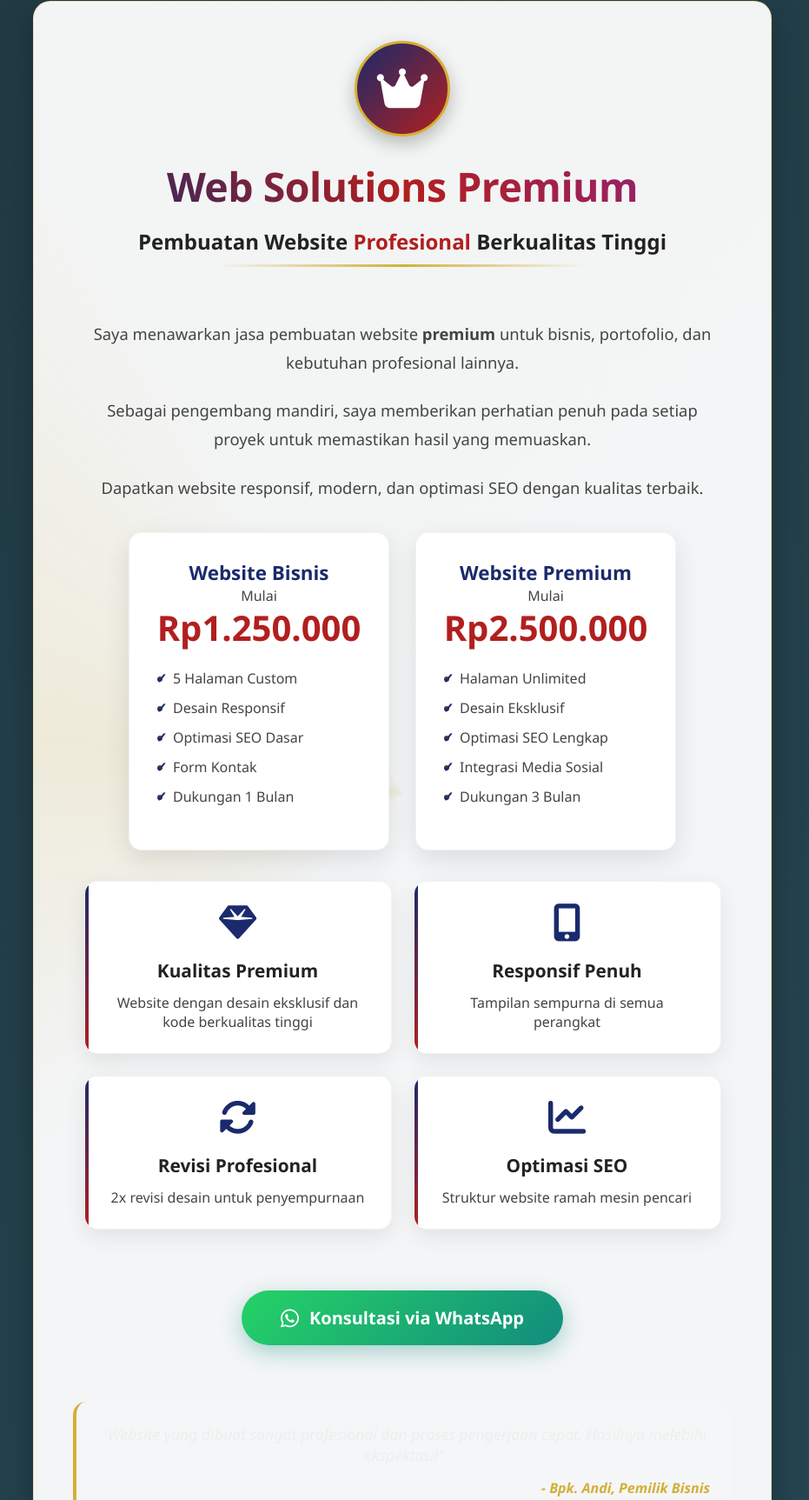
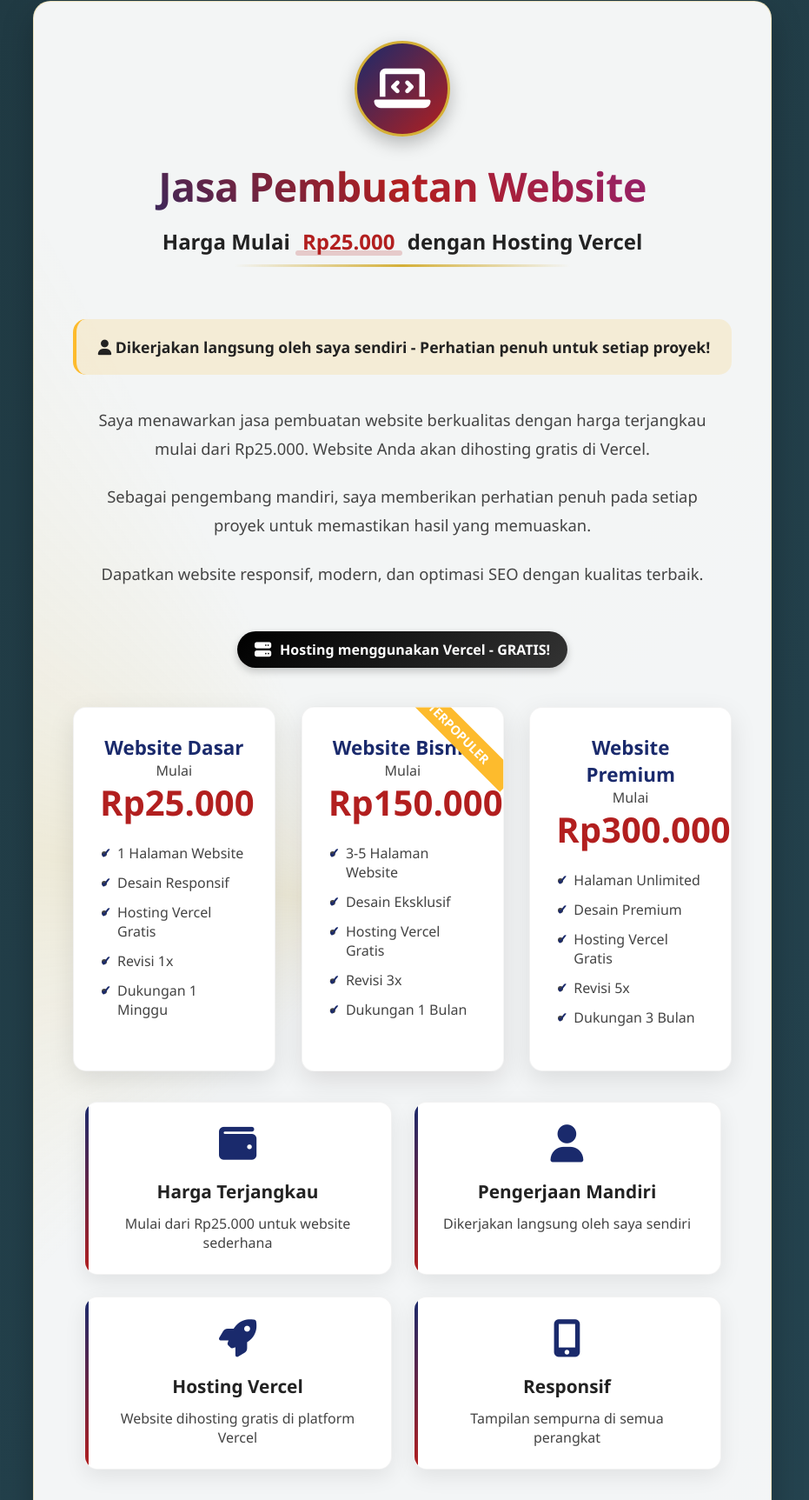
Before and after one commit to Zitakikun12/Website-Rezky, a plain HTML site: page index.html in a window 1280 px wide. Shown: the part 44-1769 px from the top of the page at 87% size, without its empty margins (177-1108 px from the left). Drawn offline with Linux system fonts and the light colour scheme.

Commit message:
Update index.html

```diff
--- a/index.html
+++ b/index.html
@@ -3,7 +3,7 @@
 <head>
     <meta charset="UTF-8">
     <meta name="viewport" content="width=device-width, initial-scale=1.0">
-    <title>Web Solutions Premium - Pembuatan Website Profesional</title>
+    <title>Jasa Pembuatan Website - Mulai Rp25.000</title>
     <link rel="stylesheet" href="https://cdnjs.cloudflare.com/ajax/libs/font-awesome/6.4.0/css/all.min.css">
     <style>
         :root {
@@ -141,6 +141,20 @@
             color: var(--secondary);
             font-weight: 700;
             position: relative;
+            display: inline-block;
+            padding: 0 8px;
+        }
+
+        .highlight::after {
+            content: '';
+            position: absolute;
+            bottom: 0;
+            left: 0;
+            width: 100%;
+            height: 6px;
+            background: rgba(178, 31, 31, 0.2);
+            z-index: -1;
+            border-radius: 3px;
         }
 
         .content {
@@ -314,6 +328,21 @@
             box-shadow: 0 10px 30px rgba(0, 0, 0, 0.1);
             border: 1px solid rgba(0, 0, 0, 0.05);
             max-width: 300px;
+            position: relative;
+            overflow: hidden;
+        }
+
+        .price-card.popular::before {
+            content: 'TERPOPULER';
+            position: absolute;
+            top: 15px;
+            right: -30px;
+            background: var(--accent);
+            color: white;
+            padding: 5px 35px;
+            transform: rotate(45deg);
+            font-size: 0.9rem;
+            font-weight: bold;
         }
 
         .price-card h3 {
@@ -358,6 +387,40 @@
             font-weight: bold;
             position: absolute;
             left: -20px;
+        }
+
+        .vercel-badge {
+            background: linear-gradient(135deg, #000, #333);
+            color: white;
+            padding: 10px 20px;
+            border-radius: 30px;
+            display: inline-flex;
+            align-items: center;
+            gap: 10px;
+            margin: 15px 0;
+            font-weight: 600;
+            box-shadow: 0 4px 10px rgba(0, 0, 0, 0.2);
+        }
+
+        .vercel-badge i {
+            color: #fff;
+            font-size: 1.2rem;
+        }
+
+        .personal-note {
+            background: rgba(253, 187, 45, 0.15);
+            padding: 20px;
+            border-radius: 15px;
+            margin: 25px 0;
+            border-left: 4px solid var(--accent);
+            text-align: center;
+        }
+
+        .personal-note p {
+            font-size: 1.1rem;
+            margin: 0;
+            font-weight: 600;
+            color: var(--dark);
         }
 
         @media (max-width: 768px) {
@@ -407,40 +470,59 @@
     <div class="container">
         <div class="header">
             <div class="logo">
-                <i class="fas fa-crown"></i>
+                <i class="fas fa-laptop-code"></i>
             </div>
-            <h1>Web Solutions Premium</h1>
-            <div class="tagline">Pembuatan Website <span class="highlight">Profesional</span> Berkualitas Tinggi</div>
+            <h1>Jasa Pembuatan Website</h1>
+            <div class="tagline">Harga Mulai <span class="highlight">Rp25.000</span> dengan Hosting Vercel</div>
+        </div>
+
+        <div class="personal-note">
+            <p><i class="fas fa-user"></i> Dikerjakan langsung oleh saya sendiri - Perhatian penuh untuk setiap proyek!</p>
         </div>
 
         <div class="content">
-            <p>Saya menawarkan jasa pembuatan website <strong>premium</strong> untuk bisnis, portofolio, dan kebutuhan profesional lainnya.</p>
+            <p>Saya menawarkan jasa pembuatan website berkualitas dengan harga terjangkau mulai dari Rp25.000. Website Anda akan dihosting gratis di Vercel.</p>
 
             <p>Sebagai pengembang mandiri, saya memberikan perhatian penuh pada setiap proyek untuk memastikan hasil yang memuaskan.</p>
 
             <p>Dapatkan website responsif, modern, dan optimasi SEO dengan kualitas terbaik.</p>
         </div>
 
+        <div class="vercel-badge">
+            <i class="fas fa-server"></i> Hosting menggunakan Vercel - GRATIS!
+        </div>
+
         <div class="pricing">
             <div class="price-card">
+                <h3>Website Dasar</h3>
+                <div class="price">Rp25.000</div>
+                <ul>
+                    <li>1 Halaman Website</li>
+                    <li>Desain Responsif</li>
+                    <li>Hosting Vercel Gratis</li>
+                    <li>Revisi 1x</li>
+                    <li>Dukungan 1 Minggu</li>
+                </ul>
+            </div>
+            <div class="price-card popular">
                 <h3>Website Bisnis</h3>
-                <div class="price">Rp1.250.000</div>
+                <div class="price">Rp150.000</div>
                 <ul>
-                    <li>5 Halaman Custom</li>
-                    <li>Desain Responsif</li>
-                    <li>Optimasi SEO Dasar</li>
-                    <li>Form Kontak</li>
+                    <li>3-5 Halaman Website</li>
+                    <li>Desain Eksklusif</li>
+                    <li>Hosting Vercel Gratis</li>
+                    <li>Revisi 3x</li>
                     <li>Dukungan 1 Bulan</li>
                 </ul>
             </div>
             <div class="price-card">
                 <h3>Website Premium</h3>
-                <div class="price">Rp2.500.000</div>
+                <div class="price">Rp300.000</div>
                 <ul>
                     <li>Halaman Unlimited</li>
-                    <li>Desain Eksklusif</li>
-                    <li>Optimasi SEO Lengkap</li>
-                    <li>Integrasi Media Sosial</li>
+                    <li>Desain Premium</li>
+                    <li>Hosting Vercel Gratis</li>
+                    <li>Revisi 5x</li>
                     <li>Dukungan 3 Bulan</li>
                 </ul>
             </div>
@@ -448,48 +530,48 @@
 
         <div class="features">
             <div class="feature">
-                <i class="fas fa-gem"></i>
-                <h3>Kualitas Premium</h3>
-                <p>Website dengan desain eksklusif dan kode berkualitas tinggi</p>
+                <i class="fas fa-wallet"></i>
+                <h3>Harga Terjangkau</h3>
+                <p>Mulai dari Rp25.000 untuk website sederhana</p>
+            </div>
+            <div class="feature">
+                <i class="fas fa-user"></i>
+                <h3>Pengerjaan Mandiri</h3>
+                <p>Dikerjakan langsung oleh saya sendiri</p>
+            </div>
+            <div class="feature">
+                <i class="fas fa-rocket"></i>
+                <h3>Hosting Vercel</h3>
+                <p>Website dihosting gratis di platform Vercel</p>
             </div>
             <div class="feature">
                 <i class="fas fa-mobile-alt"></i>
-                <h3>Responsif Penuh</h3>
+                <h3>Responsif</h3>
                 <p>Tampilan sempurna di semua perangkat</p>
-            </div>
-            <div class="feature">
-                <i class="fas fa-sync-alt"></i>
-                <h3>Revisi Profesional</h3>
-                <p>2x revisi desain untuk penyempurnaan</p>
-            </div>
-            <div class="feature">
-                <i class="fas fa-chart-line"></i>
-                <h3>Optimasi SEO</h3>
-                <p>Struktur website ramah mesin pencari</p>
             </div>
         </div>
 
         <a class="wa-button" id="waButton">
-            <i class="fab fa-whatsapp"></i> Konsultasi via WhatsApp
+            <i class="fab fa-whatsapp"></i> Pesan Sekarang via WhatsApp
         </a>
 
         <div class="testimonial">
-            <p>"Website yang dibuat sangat profesional dan proses pengerjaan cepat. Hasilnya melebihi ekspektasi!"</p>
-            <div class="testimonial-author">- Bpk. Andi, Pemilik Bisnis</div>
+            <p>"Website yang dibuat sangat bagus dengan harga terjangkau. Proses pengerjaan cepat dan hasilnya memuaskan!"</p>
+            <div class="testimonial-author">- Bpk. Andi, Pelanggan</div>
         </div>
     </div>
 
     <div class="footer">
-        <p><strong>© 2023 Web Solutions Premium</strong></p>
-        <p>Dikembangkan dengan standar profesional oleh <strong>Rezky</strong></p>
-        <p>Solusi digital berkualitas untuk kebutuhan bisnis Anda</p>
+        <p><strong>© 2023 Jasa Pembuatan Website</strong></p>
+        <p>Dikerjakan langsung oleh <strong>Rezky</strong> - Pengembang Mandiri</p>
+        <p>Solusi website berkualitas dengan harga terjangkau</p>
     </div>
 
     <script>
         document.addEventListener("DOMContentLoaded", function() {
             const waButton = document.getElementById("waButton");
             const nomorWA = "6282293836391";
-            const pesan = "Halo, saya tertarik dengan jasa pembuatan website profesional Anda. Bisa diskusi lebih lanjut?";
+            const pesan = "Halo, saya tertarik dengan jasa pembuatan website mulai dari Rp25.000. Bisa diskusi lebih lanjut?";
 
             waButton.href = `https://wa.me/${nomorWA}?text=${encodeURIComponent(pesan)}`;
 
@@ -499,17 +581,28 @@
                 feature.style.opacity = 0;
             });
 
-            // Gold shimmer effect for CTA button
+            // Add pulse animation to price card
             setInterval(() => {
-                const goldShimmer = document.querySelector('.wa-button::after');
-                if(goldShimmer) {
-                    goldShimmer.style.animation = 'none';
+                const popularCard = document.querySelector('.price-card.popular');
+                if(popularCard) {
+                    popularCard.style.animation = 'pulse 2s';
                     setTimeout(() => {
-                        goldShimmer.style.animation = '';
-                    }, 10);
+                        popularCard.style.animation = '';
+                    }, 2000);
                 }
-            }, 3000);
+            }, 5000);
         });
+
+        // Add pulse animation
+        const style = document.createElement('style');
+        style.innerHTML = `
+            @keyframes pulse {
+                0% { transform: scale(1); box-shadow: 0 10px 30px rgba(0, 0, 0, 0.1); }
+                50% { transform: scale(1.02); box-shadow: 0 15px 40px rgba(178, 31, 31, 0.2); }
+                100% { transform: scale(1); box-shadow: 0 10px 30px rgba(0, 0, 0, 0.1); }
+            }
+        `;
+        document.head.appendChild(style);
     </script>
 </body>
 </html>
```
